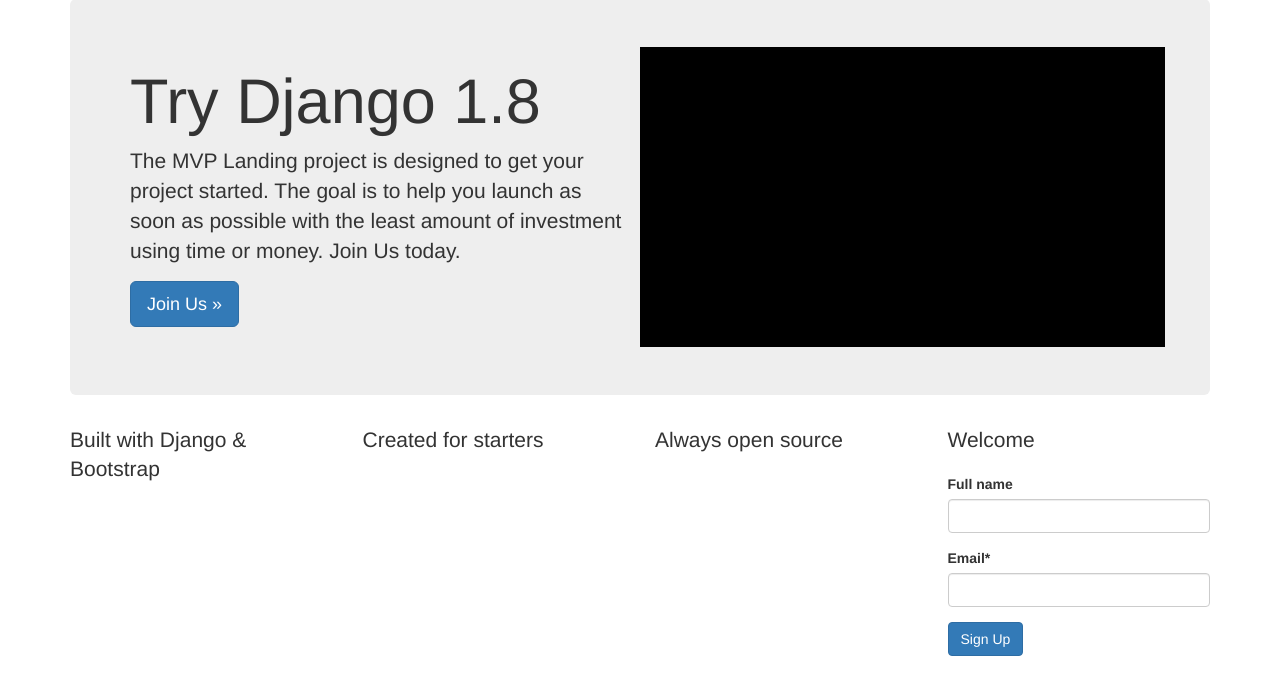
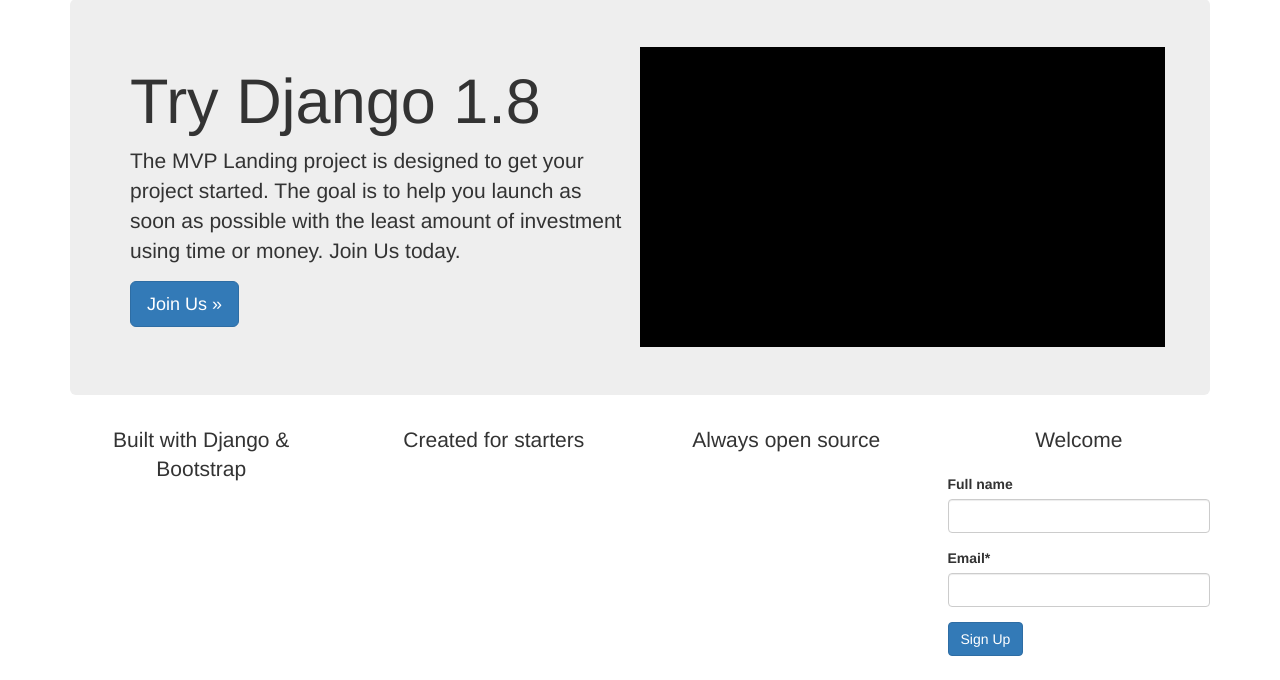
Before and after one commit to darknawg63/trydjango18, a Django app: page / in a window 1280 px wide. Shown: the part 71-751 px from the top of the page. Run offline with Django 3.2, Linux system fonts and the light colour scheme; parts of the project's set-up code (start-up, migrations or seed data) failed here and were passed over; some libraries are stand-ins or nearby versions.

Commit message:
Try Django 1.8 Tutorial - 24 of 42 - CSS with Blocks

```diff
--- /dev/null
+++ b/static_in_pro/our_static/css/custom.css
@@ -0,0 +1,3 @@
+.text-align-center {
+  text-align: center;
+}
--- a/templates/base.html
+++ b/templates/base.html
@@ -13,6 +13,10 @@
     <title>{% block header_title %}MVP Landing{% endblock %}</title>
 
     {% include 'head_css.html' %}
+
+    <style>
+    {% block style %}{% endblock %}
+    </style>
 
   </head>
 
--- a/templates/head_css.html
+++ b/templates/head_css.html
@@ -7,6 +7,7 @@
 <!-- Custom styles for this template -->
 <!-- <link href="navbar-static-top.css" rel="stylesheet"> -->
 <link href="{% static 'css/navbar-static-top.css' %}" rel="stylesheet">
+<link href="{% static 'css/custom.css' %}" rel="stylesheet">
 <!-- Just for debugging purposes. Don't actually copy these 2 lines! -->
 <!--[if lt IE 9]><script src="../../assets/js/ie8-responsive-file-warning.js"></script><![endif]-->
 <!-- <script src="../../assets/js/ie-emulation-modes-warning.js"></script> -->
--- a/templates/home.html
+++ b/templates/home.html
@@ -3,6 +3,12 @@
 {% load crispy_forms_tags %}
 
 {% block header_title %}Welcome | {{ block.super }}{% endblock %}
+
+<style>
+{% block style %}
+
+{% endblock %}
+</style>
 
 {% block jumbotron_content %}
 
@@ -27,7 +33,7 @@
 
 <div class="row">
   <div class="col-xs-3 pull-right">
-    <p class="lead">{{ title }}</p>
+    <p class="lead text-align-center">{{ title }}</p>
 
     <form action="" method="post">
 
@@ -37,13 +43,13 @@
     </form>
   </div>
   <div class="col-sm-3">
-    <p class="lead">Built with Django &amp; Bootstrap</p>
+    <p class="lead text-align-center">Built with Django &amp; Bootstrap</p>
   </div>
   <div class="col-sm-3">
-    <p class="lead">Created for starters</p>
+    <p class="lead text-align-center">Created for starters</p>
   </div>
   <div class="col-sm-3">
-    <p class="lead">Always open source</p>
+    <p class="lead text-align-center">Always open source</p>
   </div>
 </div>
 
```
